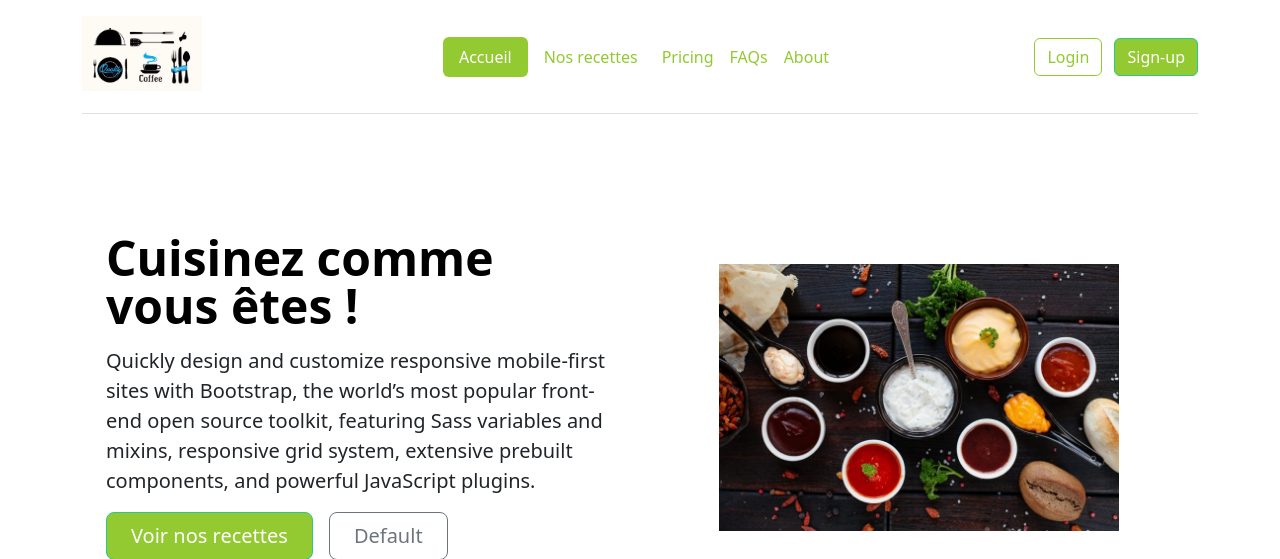
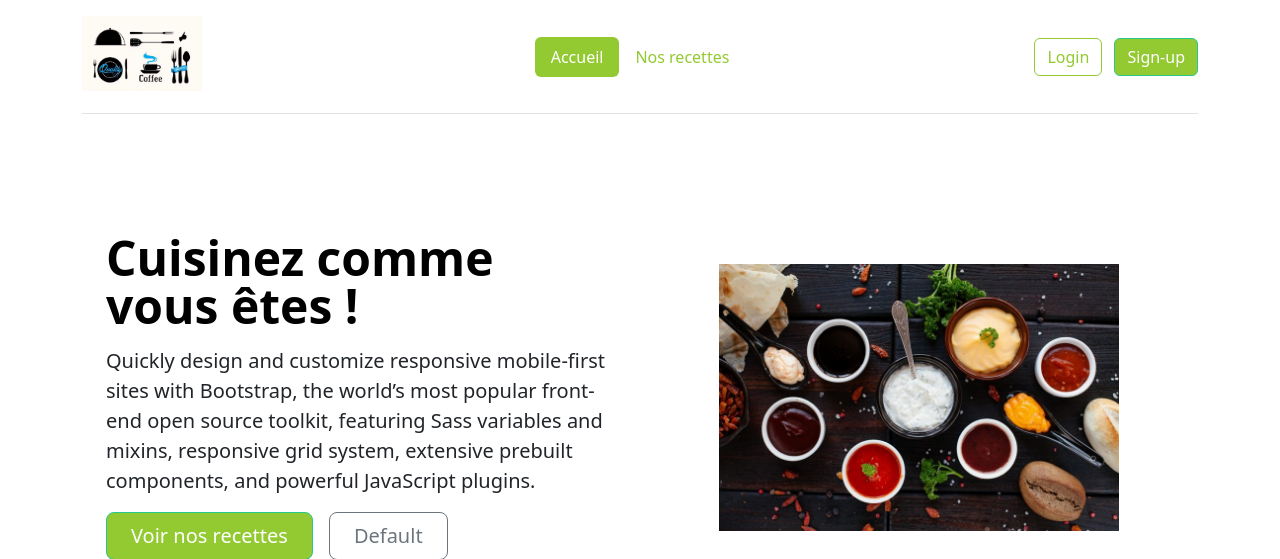
Before and after one commit to FloAFDEV/PHP-et-SQL, a PHP site: page /index.php in a window 1280 px wide. Shown: the top 559 px of the page. Run offline with PHP 8.4, Linux system fonts and the light colour scheme.

Commit message:
Config update and add a foreach boucle in header for navbar generation

```diff
--- a/lib/config.php
+++ b/lib/config.php
@@ -1,3 +1,9 @@
 <?php
 //création d'une constantes pour le chemin des images
 define('_RECIPES_IMG_PATH_', 'uploads/recipes/');
+
+$mainMenu = [
+    'index.php' => 'Accueil',
+    'recettes.php' => 'Nos recettes',
+
+];
--- a/templates/header.php
+++ b/templates/header.php
@@ -2,7 +2,9 @@
 require_once('lib/config.php');
 
 $currentPage = basename($_SERVER["SCRIPT_NAME"]);
-//Permet d'écouter l'index de page pour le mettre en active (voir plus loin dans le liens, attention la classe bootstrap doit être compatible pour pouvoir l'afficher)
+//Permet d'écouter l'index de page pour le mettre en active (voir plus loin dans le lien, attention la classe bootstrap doit être compatible pour pouvoir l'afficher)
+
+
 
 // if ($currentPage === 'index.php') {
 //     echo 'active';
@@ -27,8 +29,6 @@ $currentPage = basename($_SERVER["SCRIPT_NAME"]);
 </head>
 
 <body>
-
-
     <div class="container">
         <header class="d-flex flex-wrap align-items-center justify-content-center justify-content-md-between py-3 mb-4 border-bottom">
             <div class="col-md-3 mb-2 mb-md-0">
@@ -40,15 +40,11 @@ $currentPage = basename($_SERVER["SCRIPT_NAME"]);
             </div>
 
             <ul class="nav col-12 col-md-auto mb-2 justify-content-center mb-md-0 nav nav-pills">
-                <li class=nav-item><a href="index.php" class="nav-link <?php if ($currentPage === 'index.php') {
-                                                                            echo 'active';
-                                                                        } ?>">Accueil</a></li>
-                <li class=nav-item><a href="recettes.php" class="nav-link <?php if ($currentPage === 'recettes.php') {
-                                                                                echo 'active';
-                                                                            } ?>">Nos recettes</a></li>
-                <li class=nav-item><a href="#" class="nav-link px-2">Pricing</a></li>
-                <li class=nav-item><a href="#" class="nav-link px-2">FAQs</a></li>
-                <li class=nav-item><a href="#" class="nav-link px-2">About</a></li>
+                <?php foreach ($mainMenu as $key => $value) { ?>
+                    <li class="nav-item"><a href="<?= $key; ?>" class="nav-link <?php if ($currentPage === $key) {
+                                                                                    echo 'active';
+                                                                                } ?>"><?= $value; ?></a></li>
+                <?php } ?>
             </ul>
 
             <div class="col-md-3 text-end">
```
